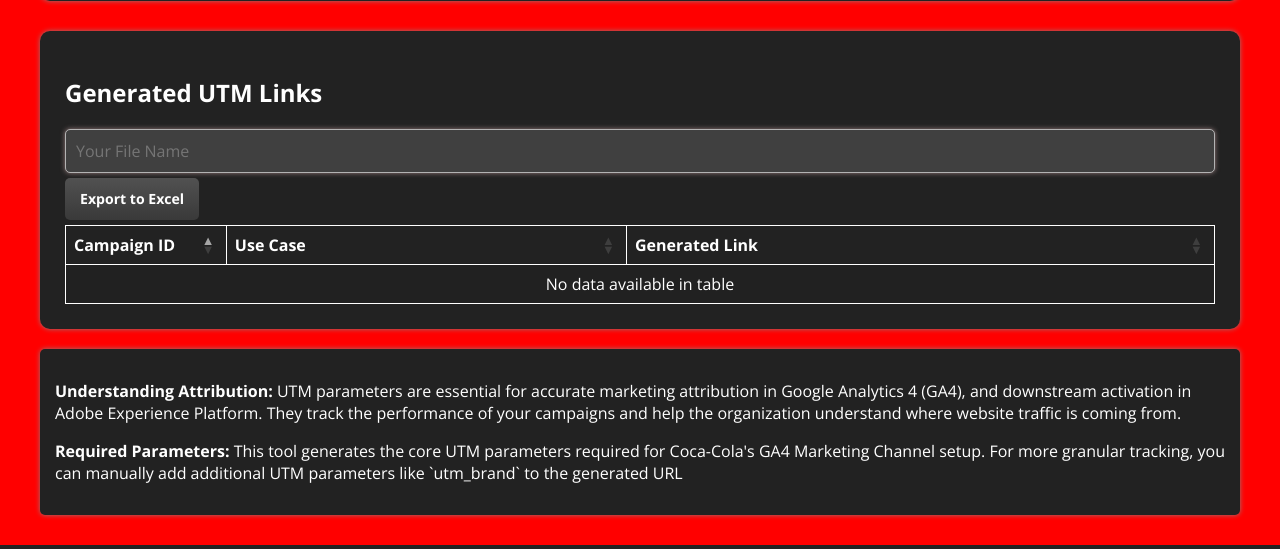
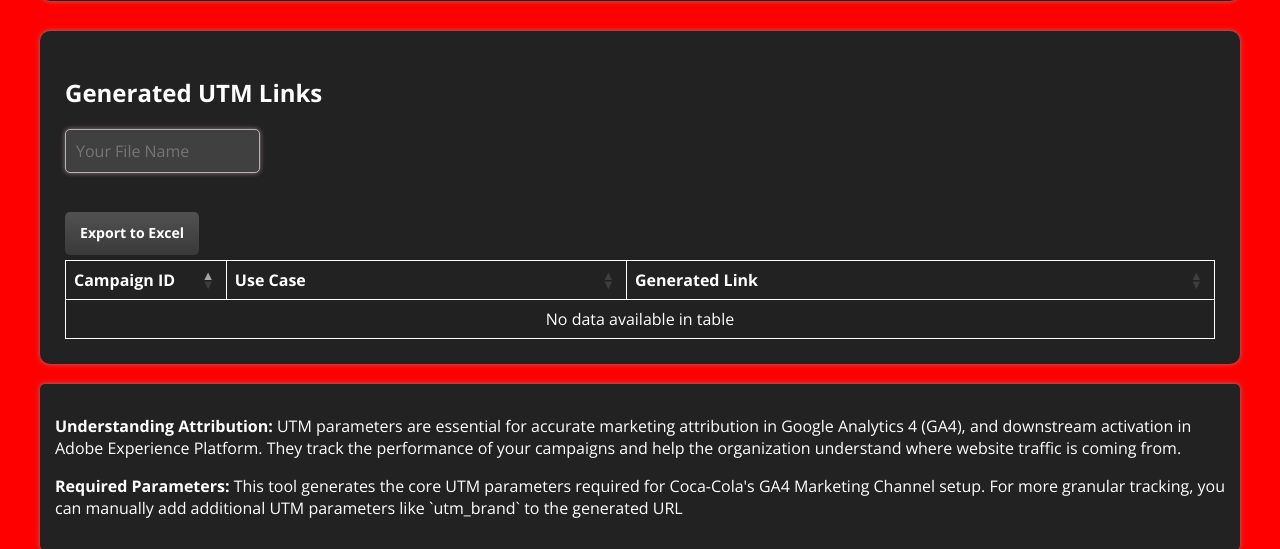
Before and after one commit to scottehastings16/utm-builder-v1, a PHP site: page / in a window 1280 px wide. Shown: the part 984-1533 px from the top of the page. Run offline with PHP 8.4, Linux system fonts and the light colour scheme; some libraries are stand-ins or nearby versions.

Commit message:
Update style.css

```diff
--- a/public/stylesheets/style.css
+++ b/public/stylesheets/style.css
@@ -62,7 +62,10 @@ h1 {
   margin-bottom: 8px;
   font-weight: bold;
 }
-
+input#file-name {
+    width: 15%;
+    margin-bottom: 3%;
+}
 input[type="text"],
 input[type="radio"] + label,
 button,
```
